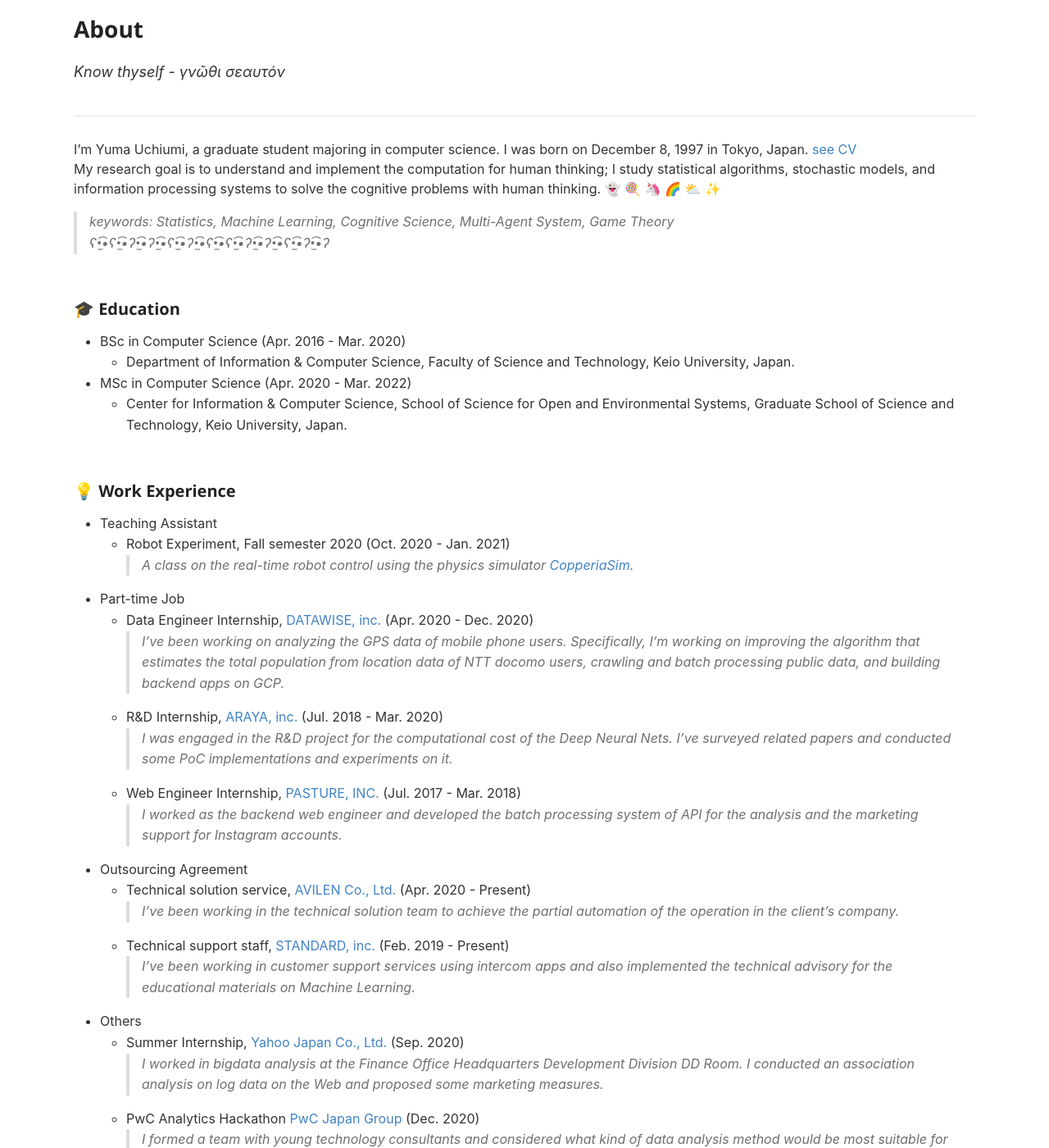
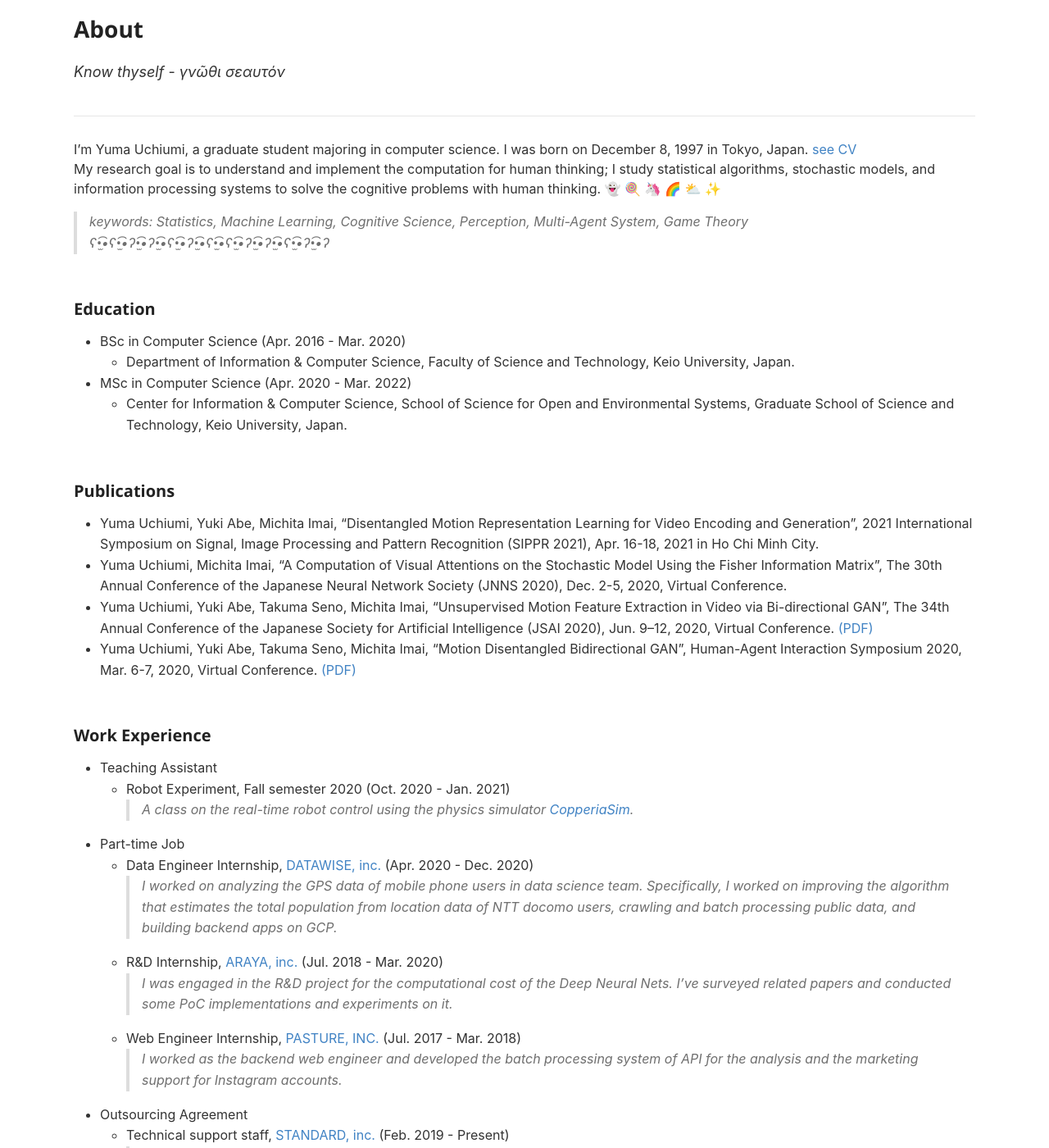
Before and after one commit to yumaloop/old-jekyll-blog-site, a Jekyll site: the page built from about.md, in a window 1280 px wide and 1400 px high, scrolled down 296 px. Shown: the whole window at 82% size. Built offline with Jekyll 4.4.1, drawn with Linux system fonts in a browser that asks for light colours; comment, search, counter and statistics services are not loaded; some of the changed text lies outside the part shown.

Commit message:
change about

```diff
--- a/about.md
+++ b/about.md
@@ -4,19 +4,17 @@
 description: <i>Know thyself</i> - <i>&gamma;&nu;&#8182;&theta;&iota; &sigma;&epsilon;&alpha;&upsilon;&tau;&#972;&nu; </i>
 permalink: /about/
 ---
-
 I'm Yuma Uchiumi, a graduate student majoring in computer science.
 I was born on December 8, 1997 in Tokyo, Japan.  [see CV](https://yumaloop.github.io/assets/pdf/CV202011.pdf)<br>
 My research goal is to understand and implement the computation for human thinking;
 I study statistical algorithms, stochastic models, and information processing systems to solve the cognitive problems with human thinking.
 &#x1f47b; &#x1f36d; &#x1f984; &#x1f308; &#x26c5; &#x2728;
-
-> keywords: Statistics, Machine Learning, Cognitive Science, Multi-Agent System, Game Theory<br>
+> keywords: Statistics, Machine Learning, Cognitive Science, Perception, Multi-Agent System, Game Theory<br>
 > ʕ•̫͡•ʕ•̫͡•ʔ•̫͡•ʔ•̫͡•ʕ•̫͡•ʔ•̫͡•ʕ•̫͡•ʕ•̫͡•ʔ•̫͡•ʔ•̫͡•ʕ•̫͡•ʔ•̫͡•ʔ
 
 <br>
 
-#### &#x1f393; Education
+#### Education
 
 * BSc in Computer Science (Apr. 2016 - Mar. 2020)
   - Department of Information & Computer Science, Faculty of Science and Technology, Keio University, Japan.
@@ -25,21 +23,38 @@
 
 <br>
 
-#### &#x1f4a1; Work Experience
+#### Publications
+
+* Yuma Uchiumi, Yuki Abe, Michita Imai,
+"Disentangled Motion Representation Learning for Video Encoding and Generation",
+2021 International Symposium on Signal, Image Processing and Pattern Recognition (SIPPR 2021), Apr. 16-18, 2021 in Ho Chi Minh City.
+* Yuma Uchiumi, Michita Imai,
+"A Computation of Visual Attentions on the Stochastic Model Using the Fisher Information Matrix",
+The 30th Annual Conference of the Japanese Neural Network Society (JNNS 2020), Dec. 2-5, 2020, Virtual Conference.
+* Yuma Uchiumi, Yuki Abe, Takuma Seno, Michita Imai,
+"Unsupervised Motion Feature Extraction in Video via Bi-directional GAN",
+The 34th Annual Conference of the Japanese Society for Artificial Intelligence (JSAI 2020), Jun. 9–12, 2020, Virtual Conference.
+[(PDF)](https://www.jstage.jst.go.jp/article/pjsai/JSAI2020/0/JSAI2020_1I5GS204/_pdf/-char/ja)
+* Yuma Uchiumi, Yuki Abe, Takuma Seno, Michita Imai,
+"Motion Disentangled Bidirectional GAN",
+Human-Agent Interaction Symposium 2020, Mar. 6-7, 2020, Virtual Conference.
+[(PDF)](http://hai-conference.net/symp2020/proceedings/pdf/P-9.pdf)
+
+<br>
+
+#### Work Experience
 
 * Teaching Assistant
     * Robot Experiment, Fall semester 2020 (Oct. 2020 - Jan. 2021)
       > A class on the real-time robot control using the physics simulator [CopperiaSim](https://www.coppeliarobotics.com/).
 * Part-time Job
     * Data Engineer Internship, [DATAWISE, inc.](https://www.datawise.co.jp/) (Apr. 2020 - Dec. 2020)
-      > I've been working on analyzing the GPS data of mobile phone users. Specifically, I'm working on improving the algorithm that estimates the total population from location data of NTT docomo users, crawling and batch processing public data, and building backend apps on GCP.
+      > I worked on analyzing the GPS data of mobile phone users in data science team. Specifically, I worked on improving the algorithm that estimates the total population from location data of NTT docomo users, crawling and batch processing public data, and building backend apps on GCP.
     * R&D Internship, [ARAYA, inc.](https://www.araya.org) (Jul. 2018 - Mar. 2020)
       > I was engaged in the R&D project for the computational cost of the Deep Neural Nets. I've surveyed related papers and conducted some PoC implementations and experiments on it.
     * Web Engineer Internship, [PASTURE, INC.](https://corp.pasture.biz/) (Jul. 2017 - Mar. 2018)
       > I worked as the backend web engineer and developed the batch processing system of API for the analysis and the marketing support for Instagram accounts.
 * Outsourcing Agreement
-    * Technical solution service, [AVILEN Co., Ltd.](https://avilen.co.jp/) (Apr. 2020 - Present)
-      > I've been working in the technical solution team to achieve the partial automation of the operation in the client's company.
     * Technical support staff, [STANDARD, inc.](https://standard2017.com/) (Feb. 2019 - Present)
       > I've been working in customer support services using intercom apps and also implemented the technical advisory for the educational materials on Machine Learning.
 * Others
@@ -50,39 +65,28 @@
 
 <br>
 
-#### &#x26a1; Skill
+#### Technical Skills
 
-* Programing Language
-    * Python
-    * Ruby
-    * PHP
-    * Java
-    * C/C++
-    * HTML/CSS/Sass/Javascript
-    * SQL(MySQL/PostgreSQL)
-
-* Stat/ML
-    * Grade 1, Mathematical statistics, Japan Statistical Society Certificate
-    * Grade 1, Applied statistics, Japan Statistical Society Certificate
-
-* DevOps Tools
-    * Git
-    * Docker
-    * Kubernetes
-
-* Web Frameworks
-    * Ruby on Rails
-    * Vue.js
-    * Node.js
-
-* Cloud Services
-    * AWS (EC2, S3, Lambda, Amplify, Sagemaker)
-    * GCP (ComputeEngine, CloudStrage, App Script, BigQuery, Airflow)
+* Programing Languages:
+  - Python, Ruby, PHP, Java, SQL
+* DevOps Tools:
+  - Git, Docker, Kubernetes
+* Web Frameworks:
+  - Ruby on Rails, Vue.js, Node.js
+* Cloud Services:
+  - AWS (EC2, S3, Lambda, Amplify, Sagemaker)
+  - GCP (ComputeEngine, CloudStrage, App Script, BigQuery, Airflow)
 
 <br>
 
-#### &#x1f310; Social Links
+#### Qualifications
+* Grade 1, Mathematical statistics, Japan Statistical Society Certificate
+* Grade 1, Applied statistics, Japan Statistical Society Certificate
+* Grade 2, The EIKEN Test in Practical English Proficiency, Eiken Foundation of Japan
 
+<br>
+
+#### Social Links
 * Facebook: [yumauchiumi](https://www.facebook.com/yumauchiumi)
 * Instagram: [uchiumiyuma](https://www.instagram.com/uchiumiyuma)
 * Twitter: [@yumaloop](https://twitter.com/yumaloop)
```
Also changed, not shown: other parts of about.md (+1 -2 lines).
